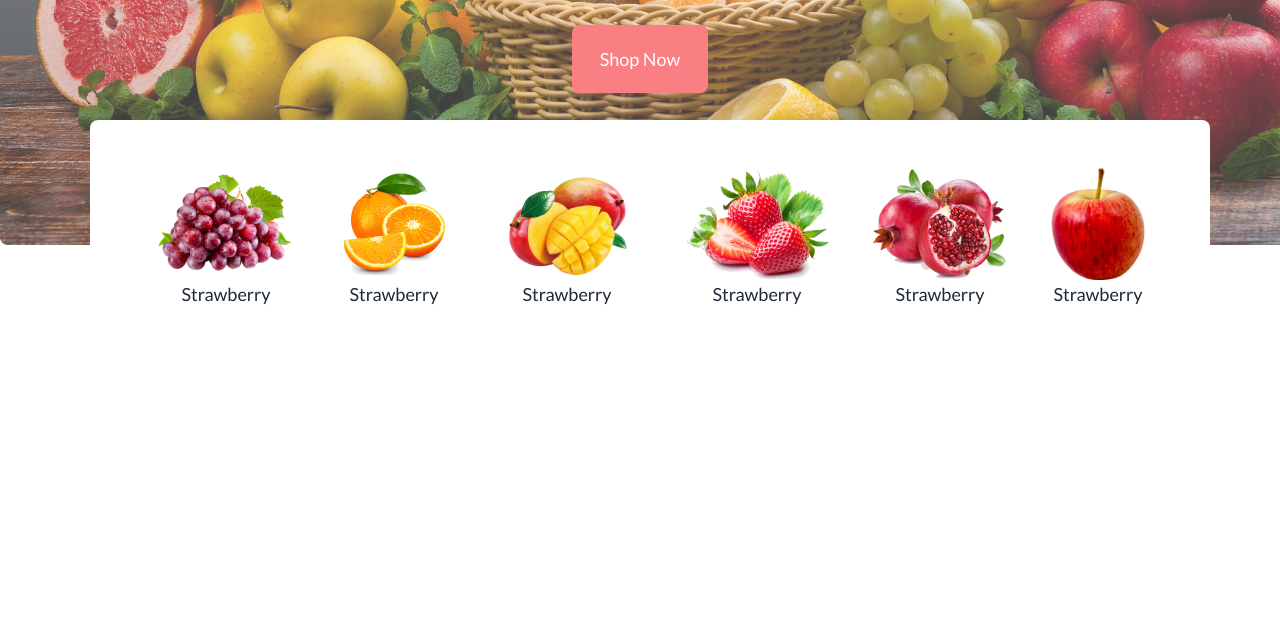
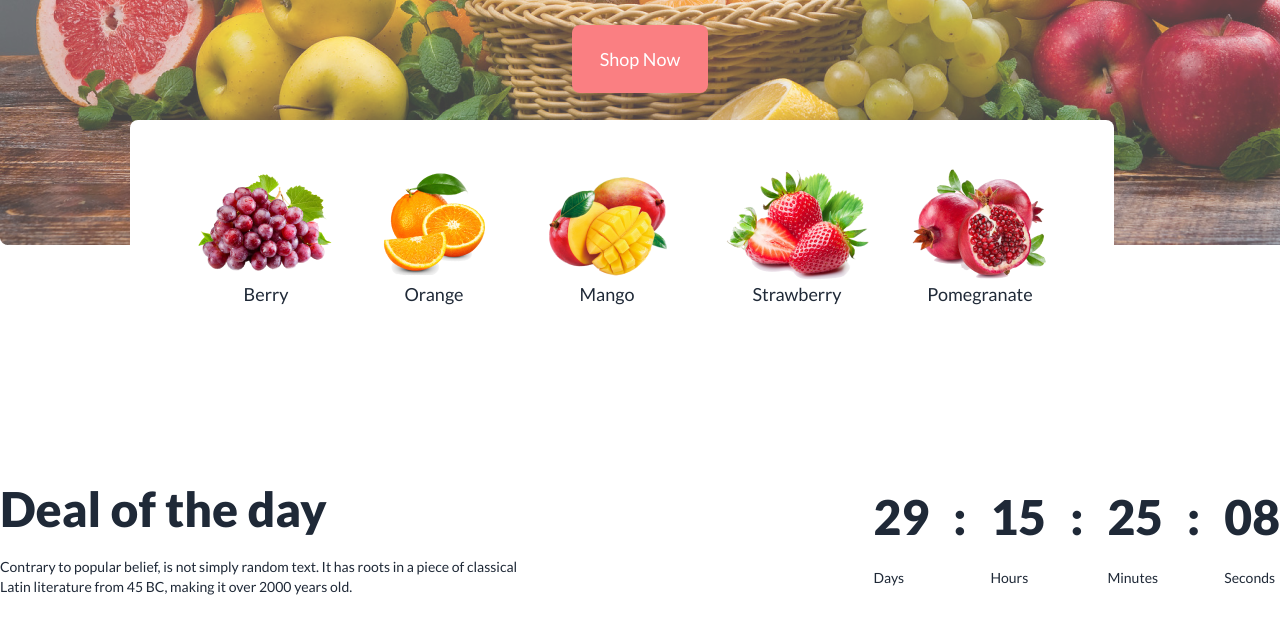
Before and after one commit to Sharif64/assignment-3, a plain HTML site: page index.html in a window 1280 px wide. Shown: the part 563-1196 px from the top of the page. Before the commit the page ends 919 px from the top, so only its background shows below. Drawn offline with nearby package versions, Linux system fonts and the light colour scheme; grey boxes are pictures that could not be loaded.

Commit message:
added the deal

```diff
--- a/index.html
+++ b/index.html
@@ -32,6 +32,10 @@
         .banner-4 {
             background-image: url("images/banner4.png");
         }
+
+        .time {
+            word-spacing: 24px;
+        }
     </style>
 
 </head>
@@ -40,7 +44,7 @@
     <header class="container mx-auto">
         <!-- navbar section -->
         <div
-            class="flex items-center justify-between flex-row-reverse lg:flex-row lg:justify-around bg-base-100 lg:bg-[#F85559] lg:rounded-[600px] lg:text-white my-12 py-7 px-4 lg:px-0 mx-3 mb-14">
+            class="flex items-center justify-between flex-row-reverse lg:flex-row lg:justify-around bg-base-100 lg:bg-[#F85559] lg:rounded-[600px] lg:text-white my-12 py-3 md:py-4 lg:py-7 px-4 lg:px-0 mx-3 mb-14">
             <div class="lg:hidden dropdown">
                 <label tabindex="0" class="btn btn-ghost btn-circle m-12">
                     <svg xmlns="http://www.w3.org/2000/svg" class="h-5 w-5" fill="none" viewBox="0 0 24 24"
@@ -80,7 +84,7 @@
         </div>
 
         <!-- banner section -->
-        <section class="hidden md:hidden lg:block relative">
+        <section class="relative">
             <div class="carousel w-full">
                 <div id="slide1" class="carousel-item relative w-full banner-1 h-[600px] opacity-75 text-center
              flex flex-col justify-center items-center">
@@ -133,18 +137,18 @@
             </div>
 
             <!-- banner fruits section -->
-            <div class="absolute top-[475px] left-[90px] flex bg-white px-16 py-12 space-x-10 text-center rounded-lg">
+            <div class="hidden md:hidden lg:flex absolute top-[475px] left-[130px] bg-white px-16 py-12 space-x-10 text-center rounded-lg">
                 <div>
                     <img src="images/fruit1.png" alt="">
-                    <p class="text-lg font-medium">Strawberry</p>
+                    <p class="text-lg font-medium">Berry</p>
                 </div>
                 <div>
                     <img src="images/fruit2.png" alt="">
-                    <p class="text-lg font-medium">Strawberry</p>
+                    <p class="text-lg font-medium">Orange</p>
                 </div>
                 <div>
                     <img src="images/fruit3.png" alt="">
-                    <p class="text-lg font-medium">Strawberry</p>
+                    <p class="text-lg font-medium">Mango</p>
                 </div>
                 <div>
                     <img src="images/fruit4.png" alt="">
@@ -152,19 +156,36 @@
                 </div>
                 <div>
                     <img src="images/fruit5.png" alt="">
-                    <p class="text-lg font-medium">Strawberry</p>
-                </div>
-                <div>
-                    <img src="images/fruit6.png" alt="" class="w-24 h-28">
-                    <p class="text-lg font-medium">Strawberry</p>
+                    <p class="text-lg font-medium">Pomegranate</p>
                 </div>
             </div>
         </section>
 
     </header>
 
-    <main>
+    <main class="container mx-auto">
+        <!-- deal of the day section -->
+        <section class="mt-10 md:mt-30 lg:mt-60">
+            <div class="flex flex-col md:flex-col items-center lg:flex-row justify-between mb-12">
+                <div class="text-center md:text-center lg:text-left ">
+                    <h3 class="text-5xl font-extrabold">Deal of the day</h3>
+                    <p class="text-sm font-medium mt-6 mb-8 md:mb-8 lg:mb-0">Contrary to popular belief, is not simply random text. It has roots in a piece of classical <br>
+                        Latin literature from 45 BC, making it over 2000 years old.</p>
+                </div>
+                <div>
+                    <div class="flex gap-x-6">
+                        <div class="text-5xl font-extrabold">29 <br><span class="text-sm font-medium text-center"> Days</span></div>
+                        <div class="text-5xl font-extrabold">:</div>
+                        <div class="text-5xl font-extrabold">15 <br><span class="text-sm font-medium text-center">Hours</span></div>
+                        <div class="text-5xl font-extrabold">:</div>
+                        <div class="text-5xl font-extrabold">25 <br><span class="text-sm font-medium text-center">Minutes</span> </div>
+                        <div class="text-5xl font-extrabold">:</div>
+                        <div class="text-5xl font-extrabold">08 <br><span class="text-sm font-medium text-center">Seconds</span> </div>
+                    </div>
+                </div>
+            </div>
 
+        </section>
     </main>
 
     <footer>
```
